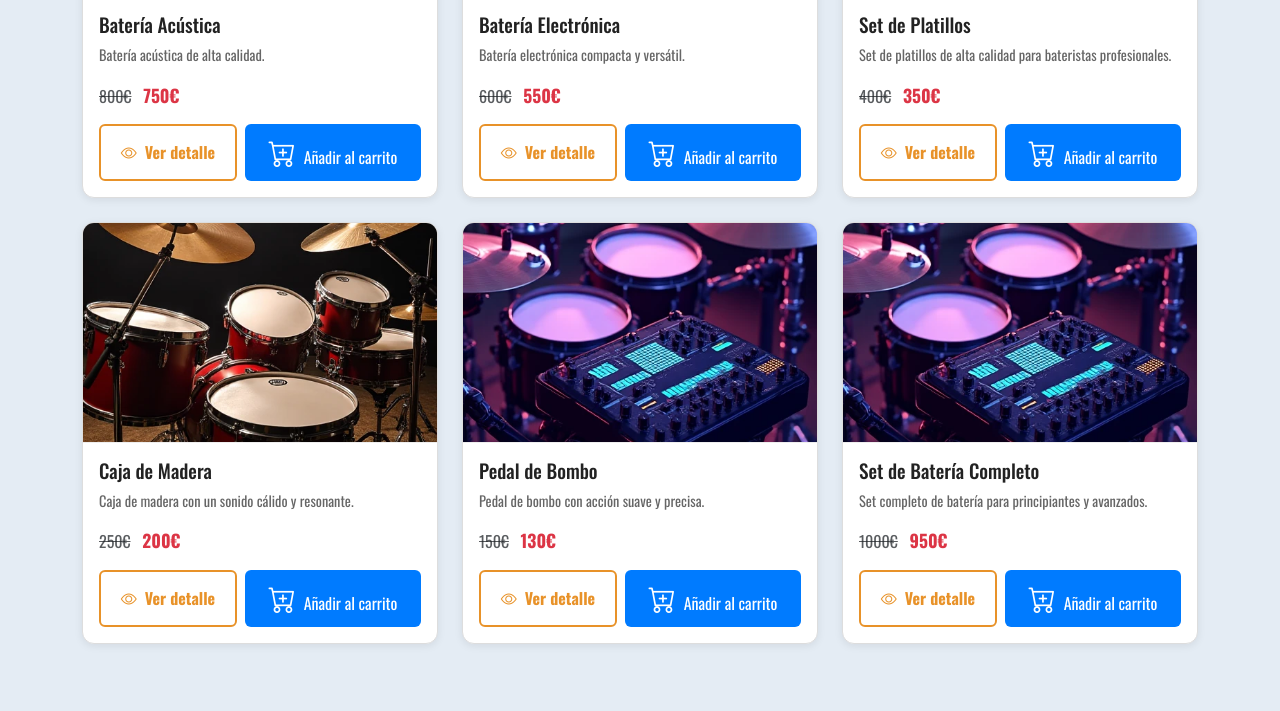
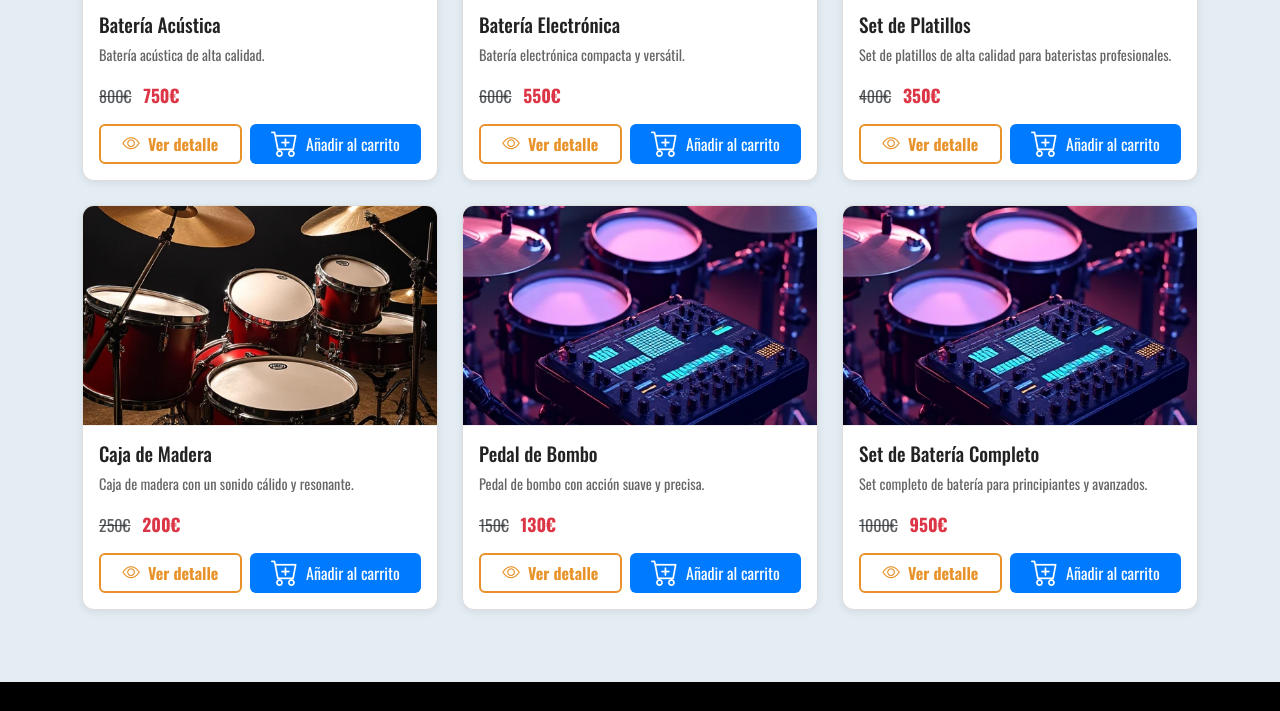
Before and after one commit to keyZZ92/RiffZone-Music-Store, a website: page src/pages/drums.html in a window 1280 px wide. Shown: the part 982-1693 px from the top of the page. Drawn offline with nearby package versions, Linux system fonts and the light colour scheme.

Commit message:
arreglados estilos de los botones en las cards de producto

```diff
--- a/src/css/styles.css
+++ b/src/css/styles.css
@@ -1290,3 +1290,39 @@ h3 {
   letter-spacing: 0.5px;
   box-shadow: 0 2px 8px rgba(194, 90, 0, 0.07);
 }
+
+/* Unifica el alto de los botones de las cards de producto y ajusta el tamaño del icono del carrito */
+.btn-add-cart {
+  min-height: 40px;
+  height: 40px;
+  display: flex;
+  align-items: center;
+  justify-content: center;
+  font-size: 1rem;
+  padding: 0.5rem 1rem;
+}
+.btn-add-cart i {
+  font-size: 1.1em;
+  margin-right: 0.5em;
+  line-height: 1;
+  display: inline-flex;
+  align-items: center;
+}
+
+/* Asegura que el botón de ver detalle tenga el mismo alto */
+.btn-detail {
+  min-height: 40px;
+  height: 40px;
+  display: flex;
+  align-items: center;
+  justify-content: center;
+  font-size: 1rem;
+  padding: 0.5rem 1rem;
+}
+.btn-detail i {
+  font-size: 1.1em;
+  margin-right: 0.5em;
+  line-height: 1;
+  display: inline-flex;
+  align-items: center;
+}
--- a/src/js/productos.js
+++ b/src/js/productos.js
@@ -93,9 +93,11 @@ fetch("../assets/data/products.json")
           actualizarContadorCarrito();
         }
         // Feedback visual
-        this.textContent = "¡Añadido!";
+        this.innerHTML = "¡Añadido!";
+        this.disabled = true;
         setTimeout(() => {
-          this.textContent = "Añadir al carrito";
+          this.innerHTML = '<i class="bi bi-cart-plus me-2"></i>Añadir al carrito';
+          this.disabled = false;
         }, 1000);
       });
     });
```
